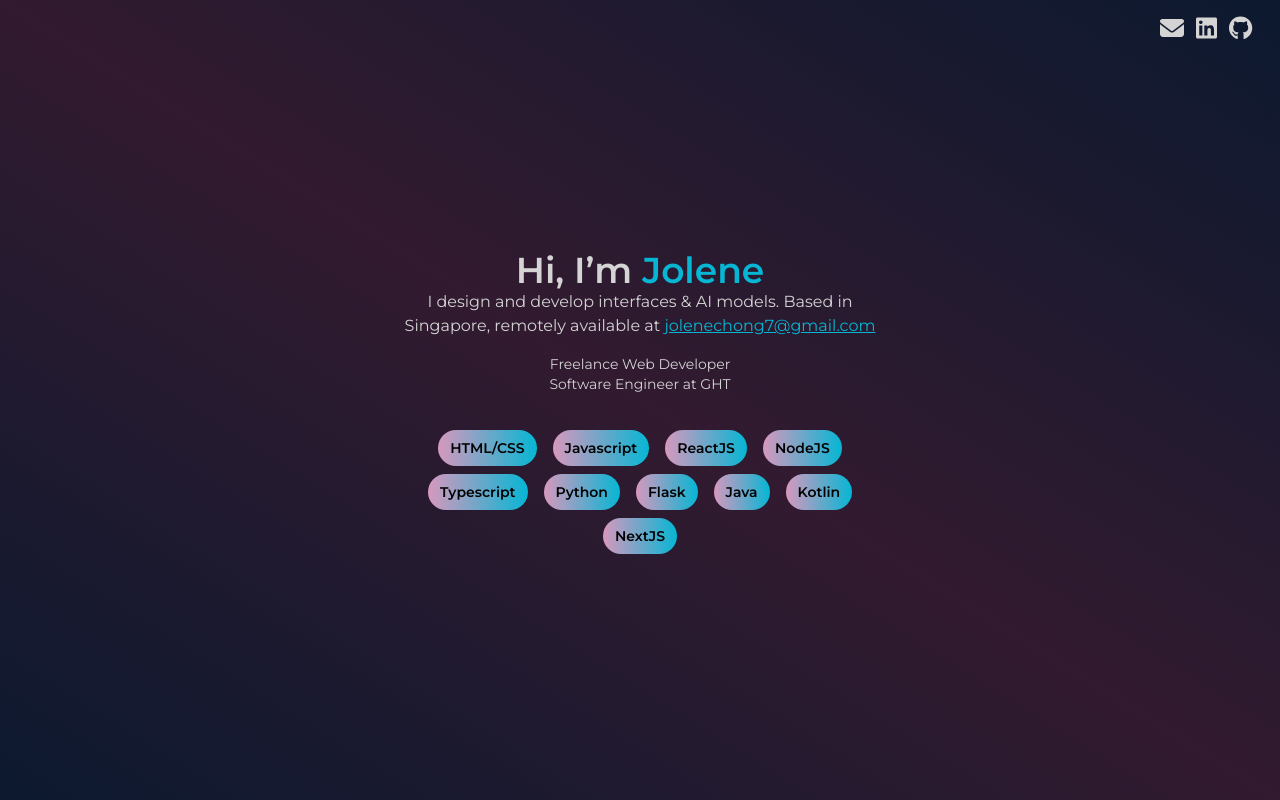
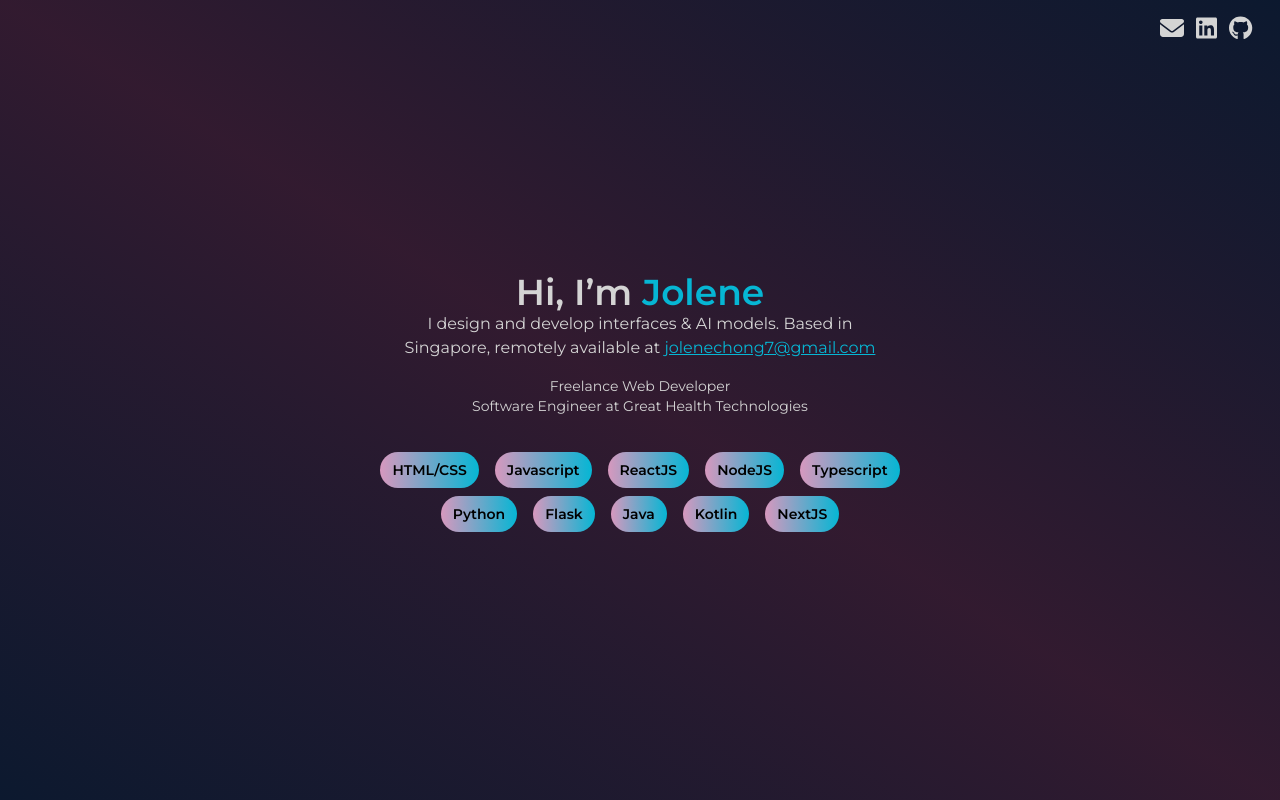
Before and after one commit to jolenechong/portfolio, a React (Create React App) app: page / in a window 1280 px wide. Shown: the top 800 px of the page. Built offline with nearby package versions, Linux system fonts and the light colour scheme; no server answers.

Commit message:
fix: margins on hero section

```diff
--- a/src/components/home/introSection/index.tsx
+++ b/src/components/home/introSection/index.tsx
@@ -1,30 +1,35 @@
 import TechStackBox from "../techstackBox";
 
-interface IProps{
+interface IProps {
     techStackList: string[];
 }
 
-export default function IntroSection({techStackList}: IProps) {
+export default function IntroSection({ techStackList }: IProps) {
 
     return (
         <>
             <section className="bg-gradient-to-tr to-primaryBG via-gradientRed from-primaryBG">
-            <div className="flex h-screen flex-col max-w-[500px] justify-center items-center m-auto">
+                <div className="flex h-screen flex-col justify-center items-center m-auto">
+
+                    <div>
+                        <div className="max-w-[500px] flex flex-col justify-center items-center m-auto">
                             <h1 className="text-4xl font-semibold">Hi, I’m <span className="text-primary">Jolene</span></h1>
                             <p className="text-center">I design and develop interfaces & AI models. Based in Singapore,
                                 remotely available at <a href="mailto:jolenechong7@gmail.com">
                                     jolenechong7@gmail.com</a></p>
                             <div className="text-center pt-4 text-sm">
                                 <p>Freelance Web Developer</p>
-                    <p>Software Engineer at GHT</p>
+                                <p>Software Engineer at Great Health Technologies</p>
+                            </div>
                         </div>
 
-                <div className="flex justify-center flex-wrap pt-8">
+                        <div className="flex justify-center flex-wrap pt-8 max-w-[600px]">
                             {
                                 techStackList.map((techStack, index) => {
-                        return <TechStackBox text={techStack} key={index}/>
+                                    return <TechStackBox text={techStack} key={index} />
                                 })
                             }
+                        </div>
                     </div>
 
                 </div>
```
Also changed, not shown: 1 other file (tests, documents, lock files or other folders). Lines whose indentation alone changed are shown as unchanged.
